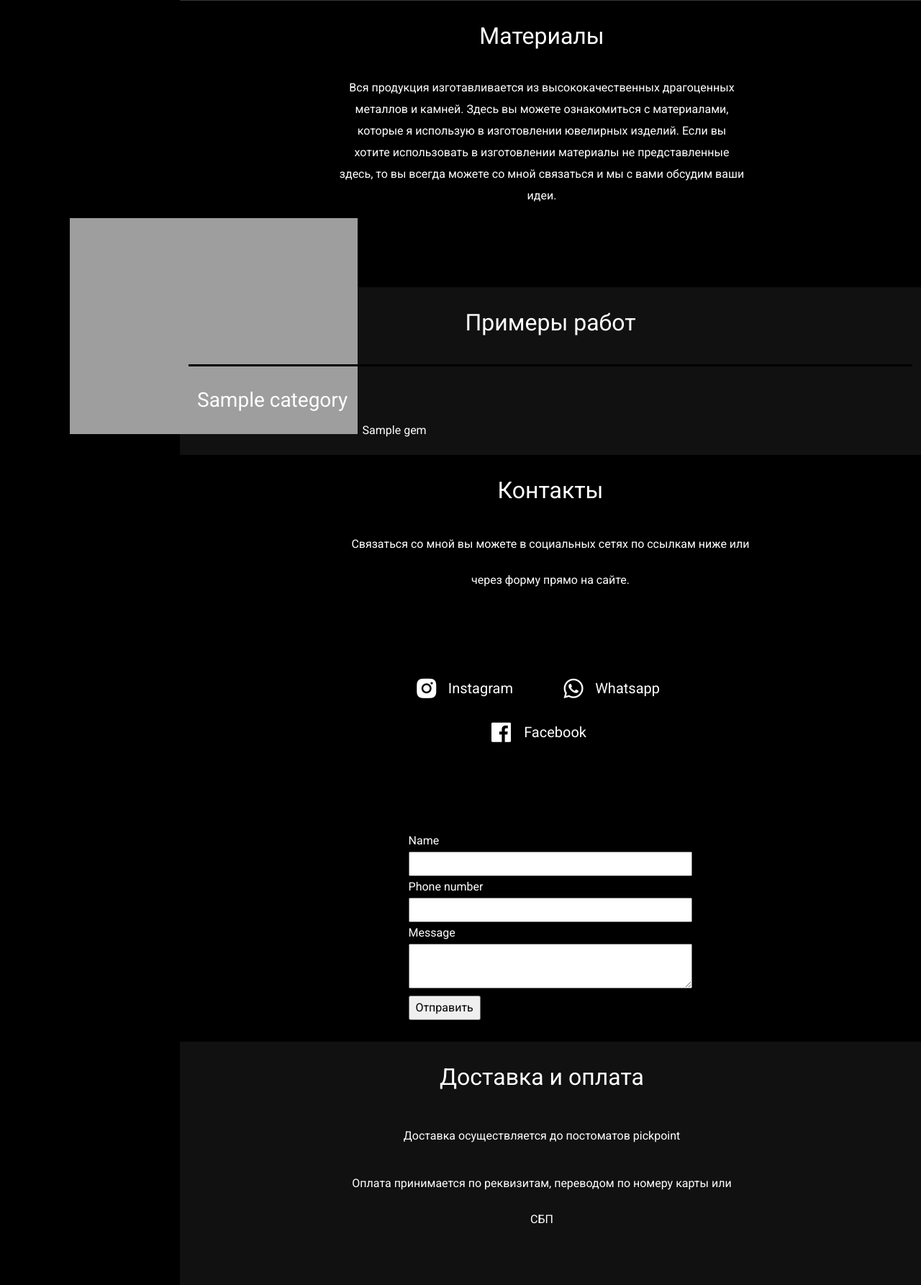
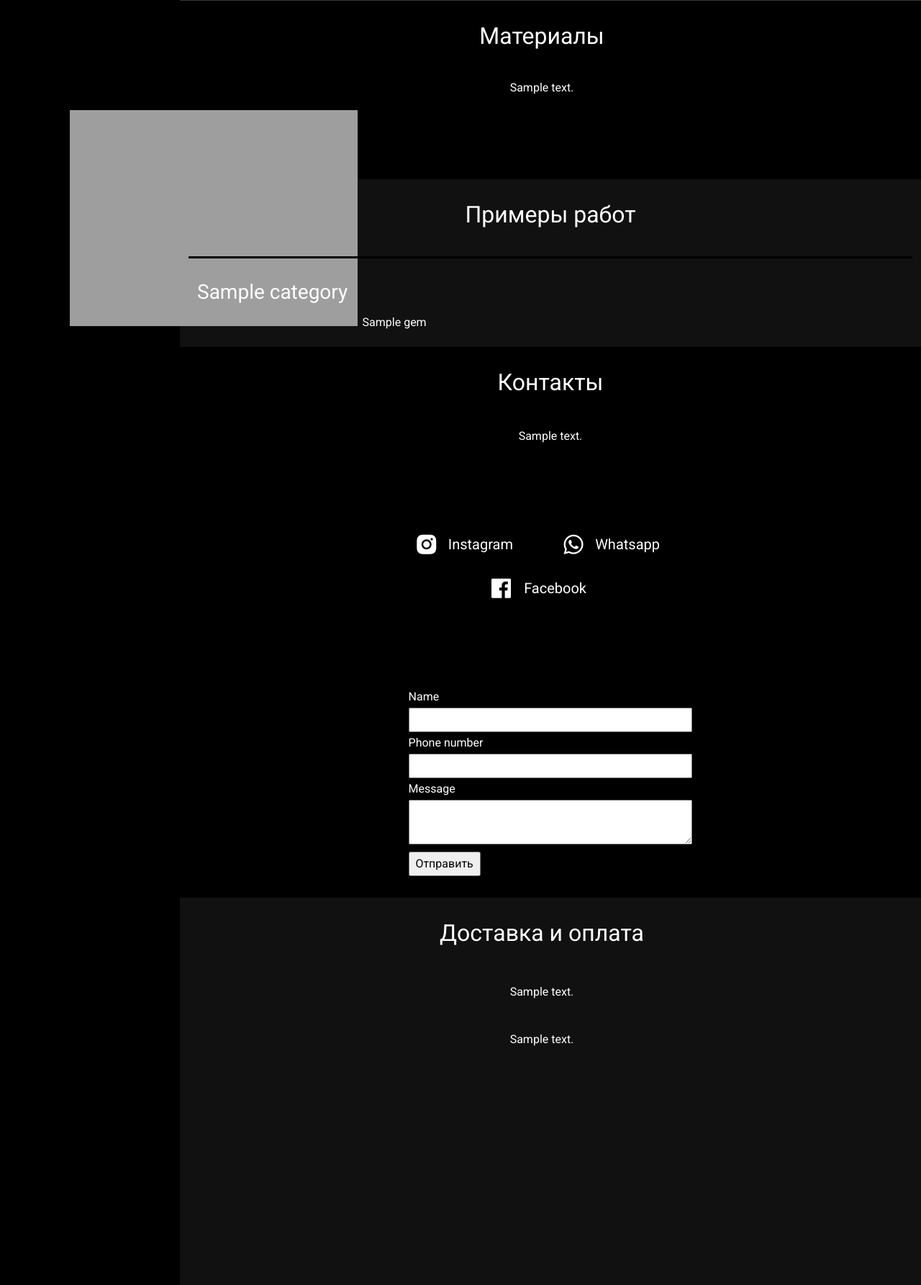
Before and after one commit to Camar4elo/Jewelry_site, a Django app: template shop/templates/contacts.html in a window 1280 px wide. Shown: the part 799-2584 px from the top of the page at 72% size. Run offline with Django 3.2, Linux system fonts and the light colour scheme; the template is opened without the code that fills it: most values are stand-ins (such as "Sample title", 1, 10 or a date in 2020); grey boxes marked "Sample" are stand-in pictures; form fields are guessed from the names that the template uses; some libraries are stand-ins or nearby versions.

Commit message:
replaced text with db query in p tags section_materials, section_contacts, section_delivery

```diff
--- a/shop/templates/base.html
+++ b/shop/templates/base.html
@@ -106,12 +106,7 @@
                 <div class="row justify-content-center align-items-center">
                     <div class="col-md-7 text-center">
                         <h2 data-aos="fade-up" data-aos-delay="450">Материалы</h2>
-                        <p data-aos="fade-up" data-aos-delay="500">Вся продукция изготавливается из высококачественных
-                            драгоценных металлов и камней. Здесь вы можете ознакомиться с материалами, которые
-                            я использую в изготовлении ювелирных изделий. Если вы хотите использовать в изготовлении
-                            материалы не представленные здесь,
-                            то вы всегда можете со мной связаться и мы с вами обсудим ваши идеи.
-                        </p>
+                        <p data-aos="fade-up" data-aos-delay="500">{{ materials_text.content }}</p>
                         <div class="row" id="materials_row">
                             {% for gems in gems_list %}
                             <div class="col-md-4">
@@ -165,9 +160,7 @@
                 <div class="row justify-content-center align-items-center" id="contact_form">
                     <h2 data-aos="fade-up" data-aos-delay="450">Контакты</h2>
                     <div class="col-md-7 text-center contact_me-social">
-                        <p data-aos="fade-up" data-aos-delay="500">Связаться со мной вы можете в социальных сетях
-                            по ссылкам ниже или через форму прямо на сайте.
-                        </p>
+                        <p data-aos="fade-up" data-aos-delay="500">{{ contacts_text.content }}</p>
                         <ul class="contacts-social" data-aos="fade-up" data-aos-delay="500">
                             <li class="social_name">
                                 <a href="{{social_link_instagram}}" target="_blank">
@@ -209,9 +202,8 @@
                 <div class="row justify-content-center align-items-center">
                     <div class="col-md-7 text-center">
                         <h2 data-aos="fade-up" data-aos-delay="450">Доставка и оплата</h2>
-                        <p data-aos="fade-up" data-aos-delay="500">Доставка осуществляется до постоматов pickpoint</p>
-                        <p data-aos="fade-up" data-aos-delay="500">Оплата принимается по реквизитам, переводом по номеру
-                            карты или СБП</p>
+                        <p data-aos="fade-up" data-aos-delay="500">{{ delivery_text.content }}</p>
+                        <p data-aos="fade-up" data-aos-delay="500">{{ payment_text.content }}</p>
                     </div>
                 </div>
             </div>
```
